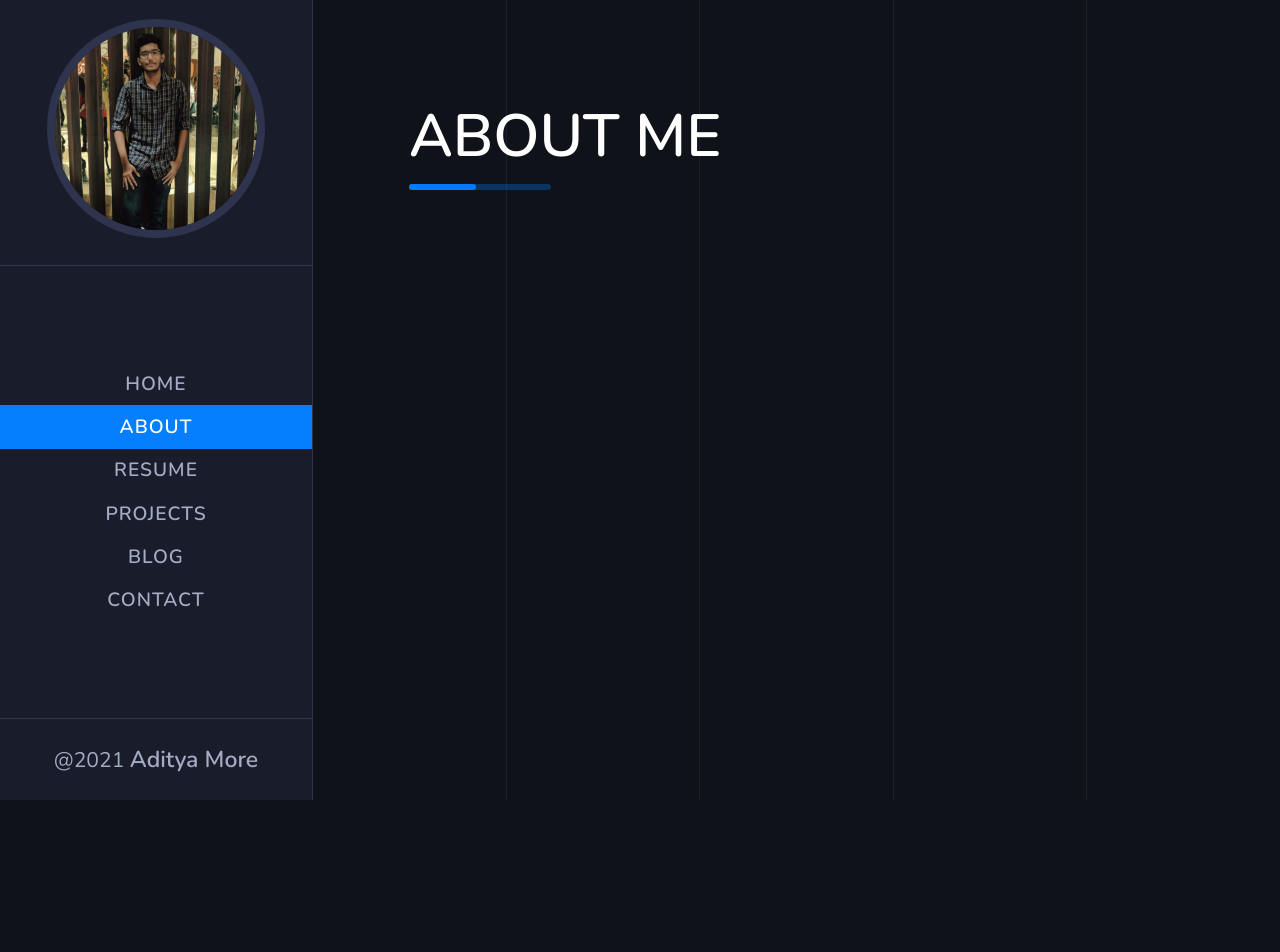
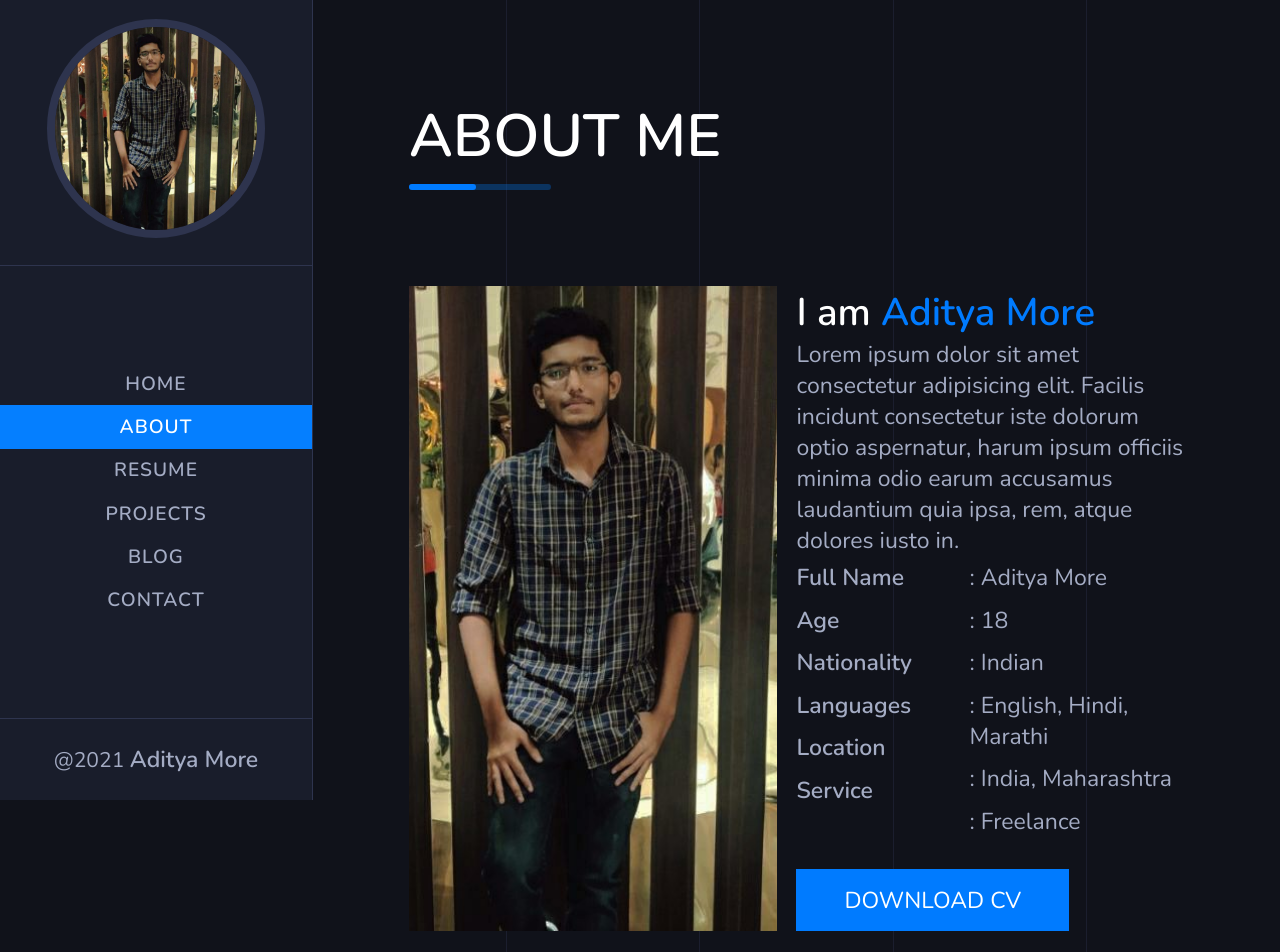
Before and after one commit to Adi720/Portfolio, a React (Create React App) app: page /about in a window 1280 px wide. Shown: the top 952 px of the page. Before the commit the page ends 800 px from the top, so only its background shows below. Built offline with nearby package versions, Linux system fonts and the light colour scheme.

Commit message:
about page info section

```diff
--- /dev/null
+++ b/src/Components/ImageSection.js
@@ -0,0 +1,92 @@
+import React from 'react'
+import styled from 'styled-components';
+import resume from '../../src/assets/images/Adi.jpg'
+import PrimaryButton from './PrimaryButton';
+
+const ImageSection = () => {
+    return (
+        <ImageSectionStyled>
+            <div className="left-content">
+                <img src={resume} alt="resume" />
+            </div>
+            <div className="right-content">
+                <div className="sub-title">
+                    <h4>I am <span>Aditya More</span></h4>
+                </div>
+                <p className="paragraphy">
+                    Lorem ipsum dolor sit amet consectetur adipisicing elit. Facilis incidunt consectetur iste dolorum
+                    optio aspernatur, harum ipsum officiis minima odio earum accusamus laudantium quia ipsa, rem, atque dolores iusto in.
+                </p>
+                <div className="about-info">
+                    <div className="info-title">
+                        <p>Full Name</p>
+                        <p>Age</p>
+                        <p>Nationality</p>
+                        <p>Languages</p>
+                        <p>Location</p>
+                        <p>Service</p>
+                    </div>
+                    <div className="info">
+                        <p>: Aditya More</p>
+                        <p>: 18</p>
+                        <p>: Indian</p>
+                        <p>: English, Hindi, Marathi</p>
+                        <p>: India, Maharashtra</p>
+                        <p>: Freelance</p>
+                    </div>
+                </div>
+                <PrimaryButton title={'Download CV'} />
+            </div>
+        </ImageSectionStyled>
+    )
+}
+
+const ImageSectionStyled = styled.div`
+    margin-top: 5rem;
+    display: flex;
+    @media screen and (max-width:1000px){
+        flex-direction: column;
+        .left-content{
+            margin-bottom: 2rem;
+        }
+    }
+    .left-content{
+        width: 100%;
+
+        img{
+            width: 95%;
+            height: 100%;
+            object-fit: cover;
+        }
+    }
+    .right-content{
+        width: 100%;
+        h4{
+            font-size: 2rem;
+            color: var(--white-color);
+            span{
+                font-size: 2rem;
+            }
+        }
+        .paragraph{
+            padding: 1rem 0;
+        }
+        .about-info{
+            display: flex;
+            padding-bottom: 1.4rem;
+            .info-title{
+                padding-right: 3rem;
+                p{
+                    font-weight: 600;
+                }
+            }
+            .info-title, .info{
+                p{
+                    padding: .3rem 0;
+                }
+            }
+        }
+    }
+`;
+
+export default ImageSection
--- /dev/null
+++ b/src/Components/PrimaryButton.js
@@ -0,0 +1,37 @@
+import React from 'react'
+import styled from 'styled-components';
+
+function PrimaryButton({ title }) {
+    return (
+        <PrimaryButtonStyled>
+            {title}
+        </PrimaryButtonStyled>
+    )
+}
+
+const PrimaryButtonStyled = styled.a`
+    background-color: var(--primary-color);
+    padding: .8rem 2.5rem;
+    color: white;
+    cursor: pointer;
+    display: inline-block;
+    font-size: inherit;
+    text-transform: uppercase;
+    position: relative;
+    transition: all .4s ease-in-out;
+    &::after{
+        content: "";
+        position: absolute;
+        width: 0;
+        height: .2rem;
+        transition: all .4s ease-in-out;
+        left: 0;
+        bottom: 0;
+        opacity: .7;
+    }
+    &:hover::after{
+        width: 100%;
+        background-color: var(--white-color);
+    }
+`;
+export default PrimaryButton;
--- a/src/Pages/AboutPage.js
+++ b/src/Pages/AboutPage.js
@@ -1,5 +1,6 @@
 import React from 'react'
 import styled from 'styled-components'
+import ImageSection from '../Components/ImageSection'
 import Title from '../Components/Title'
 import { MainLayout } from '../Styles/Layout'
 
@@ -9,6 +10,7 @@ const AboutPage = () => {
         <MainLayout>
             <AboutStyled>
                 <Title title={'About Me'} span={'About Me'} />
+                <ImageSection />
             </AboutStyled>
         </MainLayout>
     )
```
